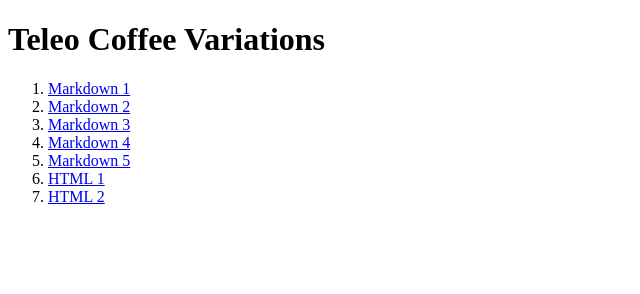
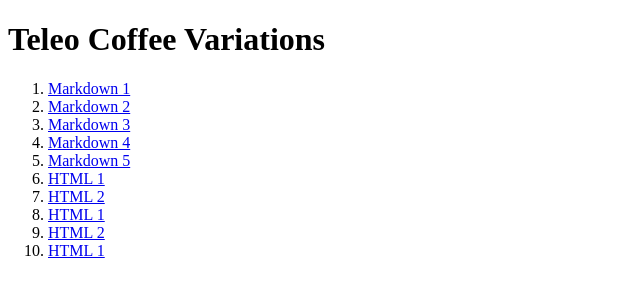
Before and after one commit to lilyg0427/2026-spring-washu-vps-lily, a plain HTML site: page project-1/index.html in a window 1280 px wide. Shown: the whole page, without its empty margins (0-640 px from the left). Drawn offline with Linux system fonts and the light colour scheme.

Commit message:
Update index.html

```diff
--- a/project-1/index.html
+++ b/project-1/index.html
@@ -29,6 +29,15 @@
         <li>
             <a href="07.html">HTML 2</a>
         </li>
+         <li>
+            <a href="08.html">HTML 1</a>
+        </li>
+        <li>
+            <a href="09.html">HTML 2</a>
+        </li>
+         <li>
+            <a href="10.html">HTML 1</a>
+        </li>
     </ol>
 </body>
 </html>
```
